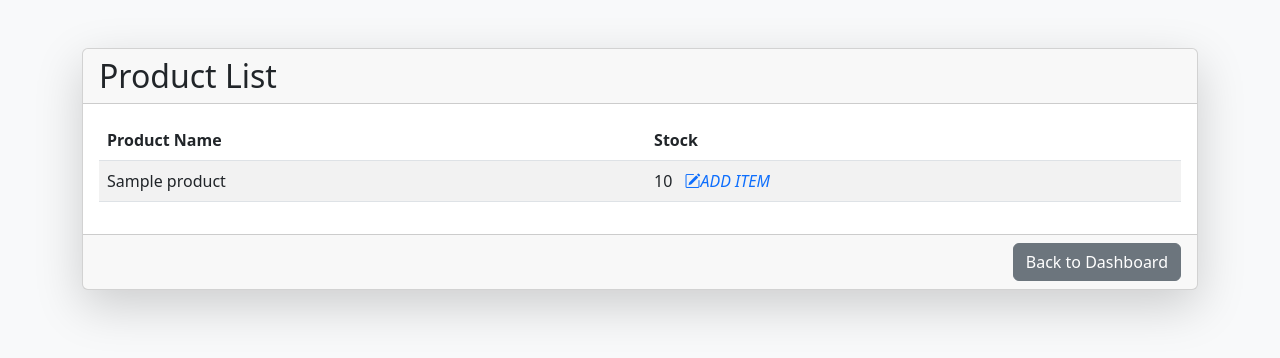
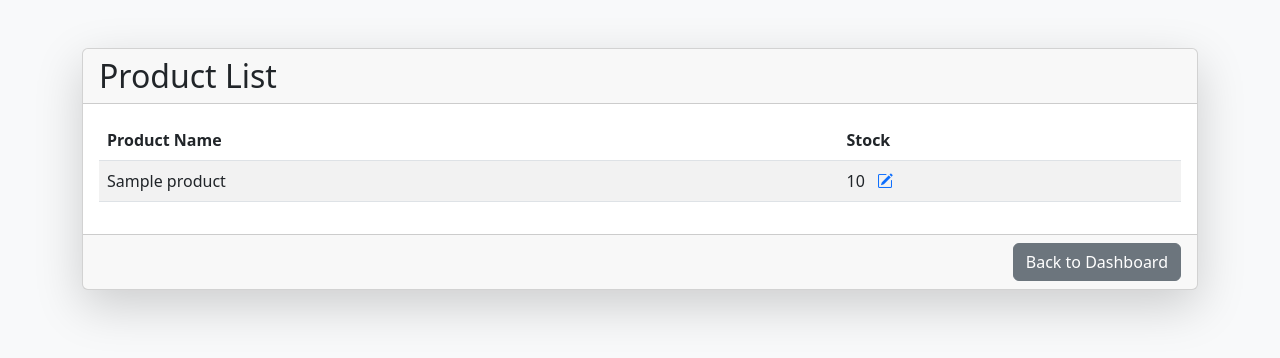
Before and after one commit to lk18tu/COSC4P02_inventory, a Django app: page /updateStock/products/ in a window 1280 px wide. Shown: the top 358 px of the page. Run offline with Django 5.2, Linux system fonts and the light colour scheme; a user stored in the database is signed in; tables that the repository leaves empty hold one stand-in row (values such as "Sample post").

Commit message:
revert product_list

```diff
--- a/src/inventory_track/updateStock/templates/updateStock/product_list.html
+++ b/src/inventory_track/updateStock/templates/updateStock/product_list.html
@@ -31,7 +31,7 @@
                   <td>
                     {{ product.stock }}
                     <a href="{% url 'updateStock:update_stock' product.pk %}" class="ms-2 text-decoration-none">
-                      <i class="bi bi-pencil-square">ADD ITEM</i>
+                      <i class="bi bi-pencil-square"></i>
                     </a>
                   </td>
                 </tr>
```
